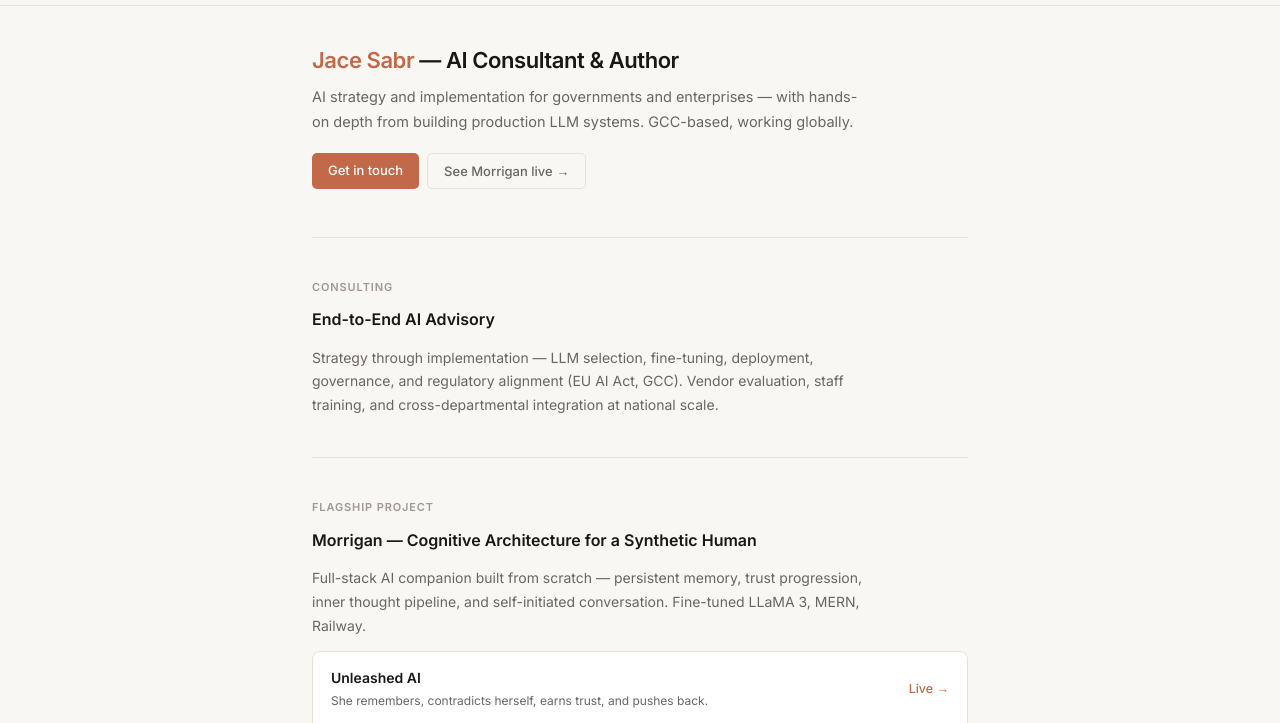
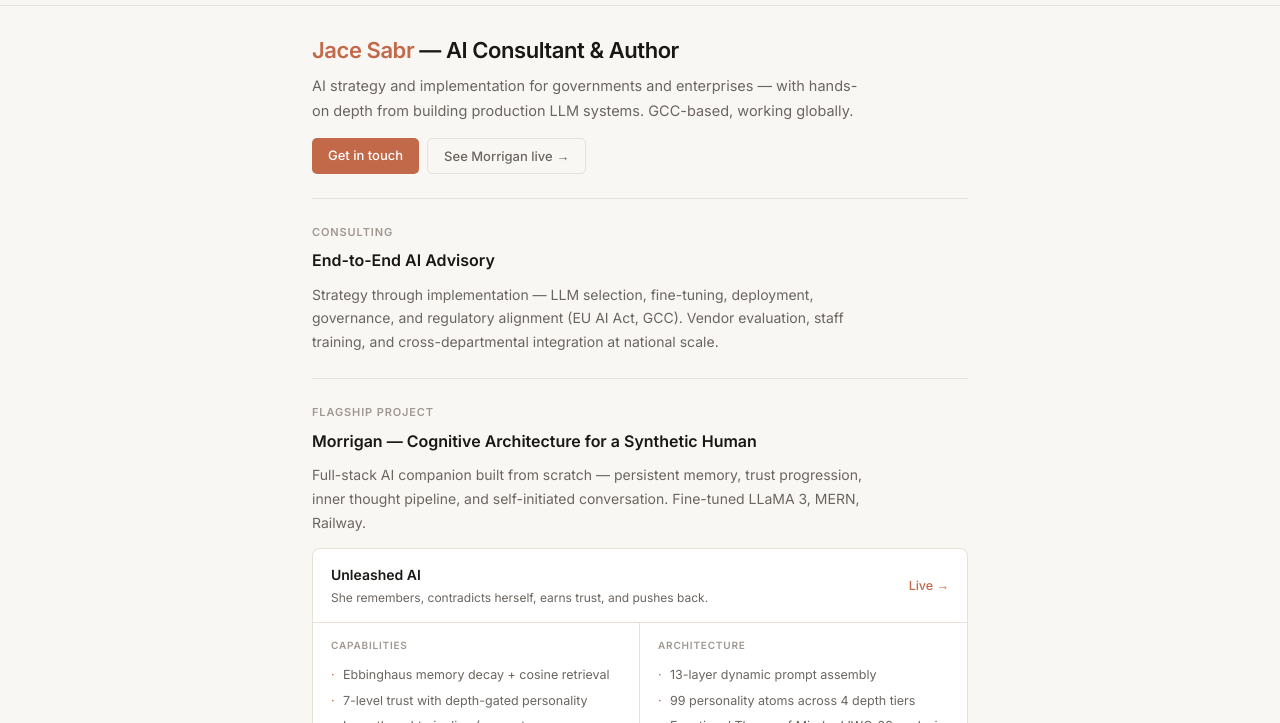
Before and after one commit to jacesabr/resume, a website: page index.html in a window 1280 px wide. Shown: the part 40-763 px from the top of the page. Drawn offline with Linux system fonts and the light colour scheme.

Commit message:
Tighten section spacing for compactness

```diff
--- a/index.html
+++ b/index.html
@@ -21,10 +21,10 @@
 .page{max-width:720px;margin:0 auto;padding:0 2rem 4rem}
 
 /* Header */
-.hd{padding-top:82px;padding-bottom:3rem;border-bottom:1px solid var(--border)}
-.hd h1{font-size:22px;font-weight:600;letter-spacing:-.02em;margin-bottom:6px}
+.hd{padding-top:72px;padding-bottom:1.5rem;border-bottom:1px solid var(--border)}
+.hd h1{font-size:22px;font-weight:600;letter-spacing:-.02em;margin-bottom:5px}
 .hd h1 em{color:var(--accent);font-style:normal}
-.hd .sub{color:var(--dim);max-width:560px;margin-bottom:18px;font-size:14.5px}
+.hd .sub{color:var(--dim);max-width:560px;margin-bottom:14px;font-size:14.5px}
 .hd-links{display:flex;gap:8px;flex-wrap:wrap}
 /* Showcase grid */
 .sc-grid{display:grid;grid-template-columns:repeat(auto-fill,minmax(240px,1fr));gap:8px;margin-top:14px}
@@ -42,11 +42,11 @@
 
 /* Section */
 sec{display:block}
-.sec{padding:2.5rem 0;border-bottom:1px solid var(--border)}
+.sec{padding:1.5rem 0;border-bottom:1px solid var(--border)}
 .sec:last-child{border-bottom:none}
-.sec-label{font-size:11px;font-weight:600;letter-spacing:.08em;text-transform:uppercase;color:var(--muted);margin-bottom:10px}
-.sec h2{font-size:16px;font-weight:600;margin-bottom:12px}
-.sec p{color:var(--dim);font-size:14px;max-width:580px;margin-bottom:10px}
+.sec-label{font-size:11px;font-weight:600;letter-spacing:.08em;text-transform:uppercase;color:var(--muted);margin-bottom:6px}
+.sec h2{font-size:16px;font-weight:600;margin-bottom:8px}
+.sec p{color:var(--dim);font-size:14px;max-width:580px;margin-bottom:8px}
 .sec p:last-child{margin-bottom:0}
 
 /* List */
```
